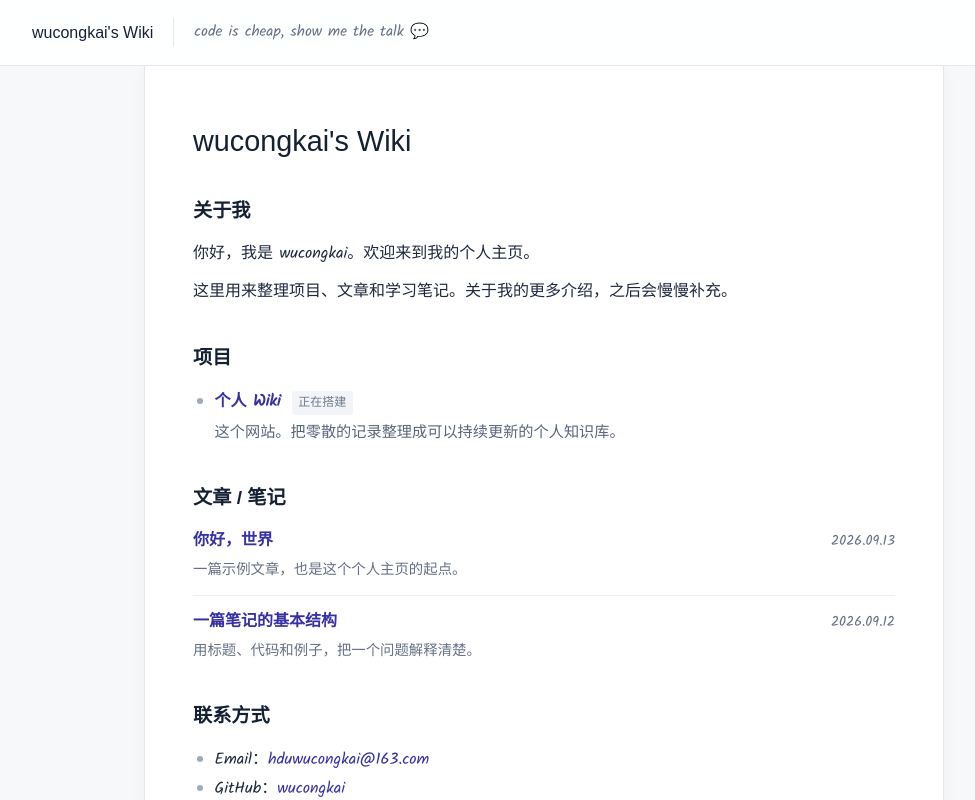
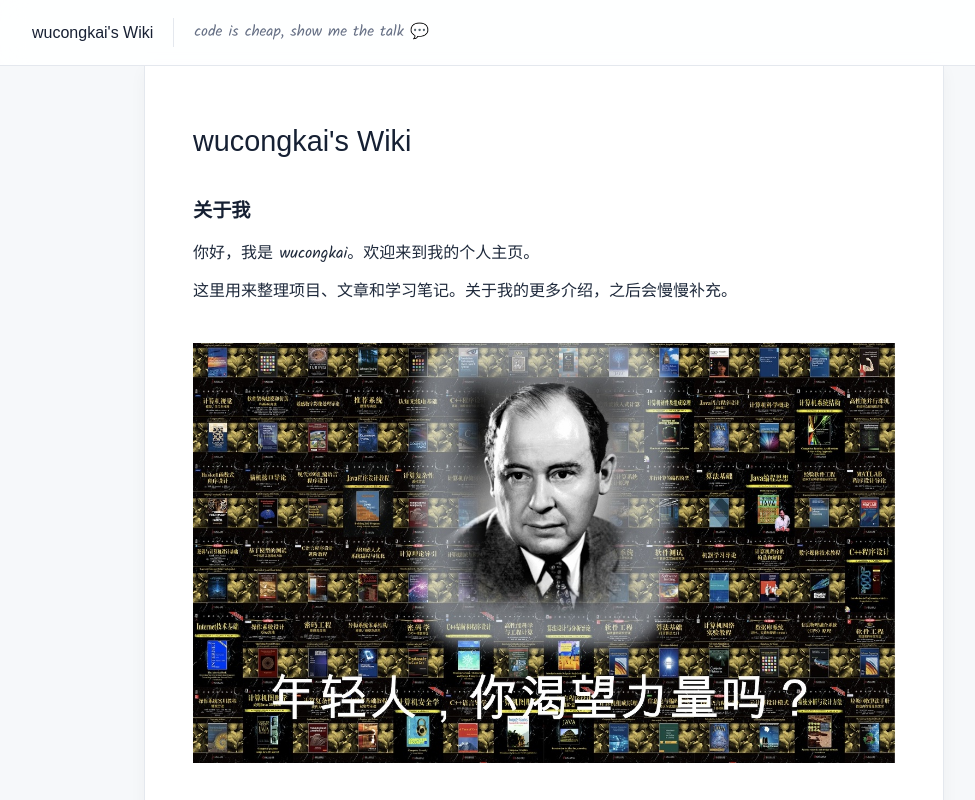
Before and after one commit to wucongkai/wucongkai.github.io, a Next.js app: page / in a window 1280 px wide. Shown: the top 800 px of the page, without its empty margins (0-975 px from the left). Built offline with nearby package versions, Linux system fonts and the light colour scheme; a web font is replaced by a local one.

Commit message:
feat: add textbook image below home introduction

```diff
--- a/app/globals.css
+++ b/app/globals.css
@@ -30,6 +30,8 @@ h1 { font-size: 1.8rem; line-height: 1.5; font-weight: 400; margin: 0; overflow-
 h2 { font-size: 1.2rem; line-height: 1.6; margin: 0 0 .8rem; font-weight: 700; }
 h3 { font-size: 1.05rem; margin: 1.5rem 0 .5rem; }
 section + section { margin-top: 2.25rem; }
+.home-illustration { margin: 2.25rem 0; }
+.home-illustration img { display: block; width: 100%; height: auto; }
 p { margin: .55rem 0; }
 .muted { color: var(--muted); }
 ul, ol { padding-left: 1.35rem; }
--- a/app/page.tsx
+++ b/app/page.tsx
@@ -1,4 +1,5 @@
 import { site } from '@/site.config';
+import Image from 'next/image';
 import Link from 'next/link';
 import { formatDate, getPosts } from '@/lib/posts';
 
@@ -13,6 +14,14 @@ export default async function Home() {
         <h2>关于我</h2>
         {site.bio.map((paragraph) => <p key={paragraph}>{paragraph}</p>)}
       </section>
+      <figure className="home-illustration">
+        <Image
+          src="/images/thirst-for-knowledge.jpg"
+          alt="计算机经典教材背景的人像拼图，配文：年轻人，你渴望力量吗？"
+          width={1286}
+          height={770}
+        />
+      </figure>
       <section id="projects">
         <h2>项目</h2>
         <ul className="project-list">
```
Also changed, not shown: public/images/thirst-for-knowledge.jpg (added).
